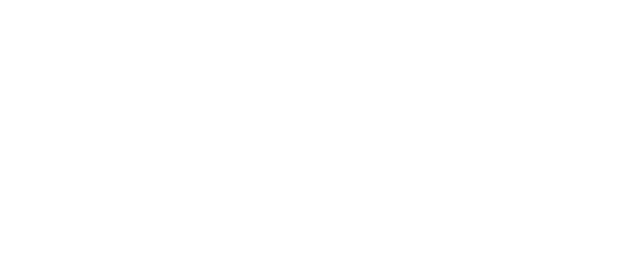
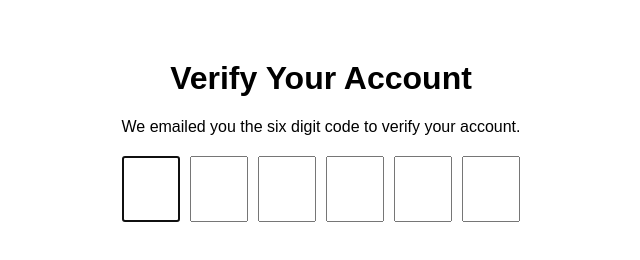
Before and after one commit to acciojob/OTP-arramrishika2007, a website: page main.html in a window 1280 px wide. Shown: the whole page, without its empty margins (319-959 px from the left). Drawn offline with Linux system fonts and the light colour scheme.

Commit message:
created a submission

```diff
--- a/main.html
+++ b/main.html
@@ -1,16 +1,27 @@
 <!DOCTYPE html>
-
 <html>
 
 <head>
-	<link rel="stylesheet" href="styles.css">
+  <link rel="stylesheet" href="styles.css">
 </head>
 
 <body>
-	<!-- the entire body must be written by student -->
-    <script type="text/javascript" src="./script.js">
-</script>
+  <h1 id="verification_heading">Verify Your Account</h1>
 
+  <p id="verification_subtext">
+    We emailed you the six digit code to verify your account.
+  </p>
+
+  <div class="code-container">
+    <input type="text" class="code" maxlength="1">
+    <input type="text" class="code" maxlength="1">
+    <input type="text" class="code" maxlength="1">
+    <input type="text" class="code" maxlength="1">
+    <input type="text" class="code" maxlength="1">
+    <input type="text" class="code" maxlength="1">
+  </div>
+
+  <script src="./script.js"></script>
 </body>
 
 </html>
--- a/script.js
+++ b/script.js
@@ -1 +1,27 @@
 //your JS code here. If required.
+const codes = document.querySelectorAll(".code");
+
+codes[0].focus();
+
+codes.forEach((code, index) => {
+
+  code.addEventListener("input", (e) => {
+    e.target.value = e.target.value.replace(/[^0-9]/g, "");
+
+    if (e.target.value && index < codes.length - 1) {
+      codes[index + 1].focus();
+    }
+  });
+
+  code.addEventListener("keydown", (e) => {
+    if (e.key === "Backspace") {
+      if (code.value === "" && index > 0) {
+        codes[index - 1].value = "";
+        codes[index - 1].focus();
+      } else {
+        code.value = "";
+      }
+    }
+  });
+
+});
--- a/styles.css
+++ b/styles.css
@@ -1 +1,20 @@
 /*  your css code here. If applicable */
+body {
+  font-family: Arial, sans-serif;
+  text-align: center;
+  margin-top: 60px;
+}
+
+.code-container {
+  display: flex;
+  justify-content: center;
+  gap: 10px;
+  margin-top: 20px;
+}
+
+.code {
+  width: 50px;
+  height: 60px;
+  text-align: center;
+  font-size: 24px;
+}
```
